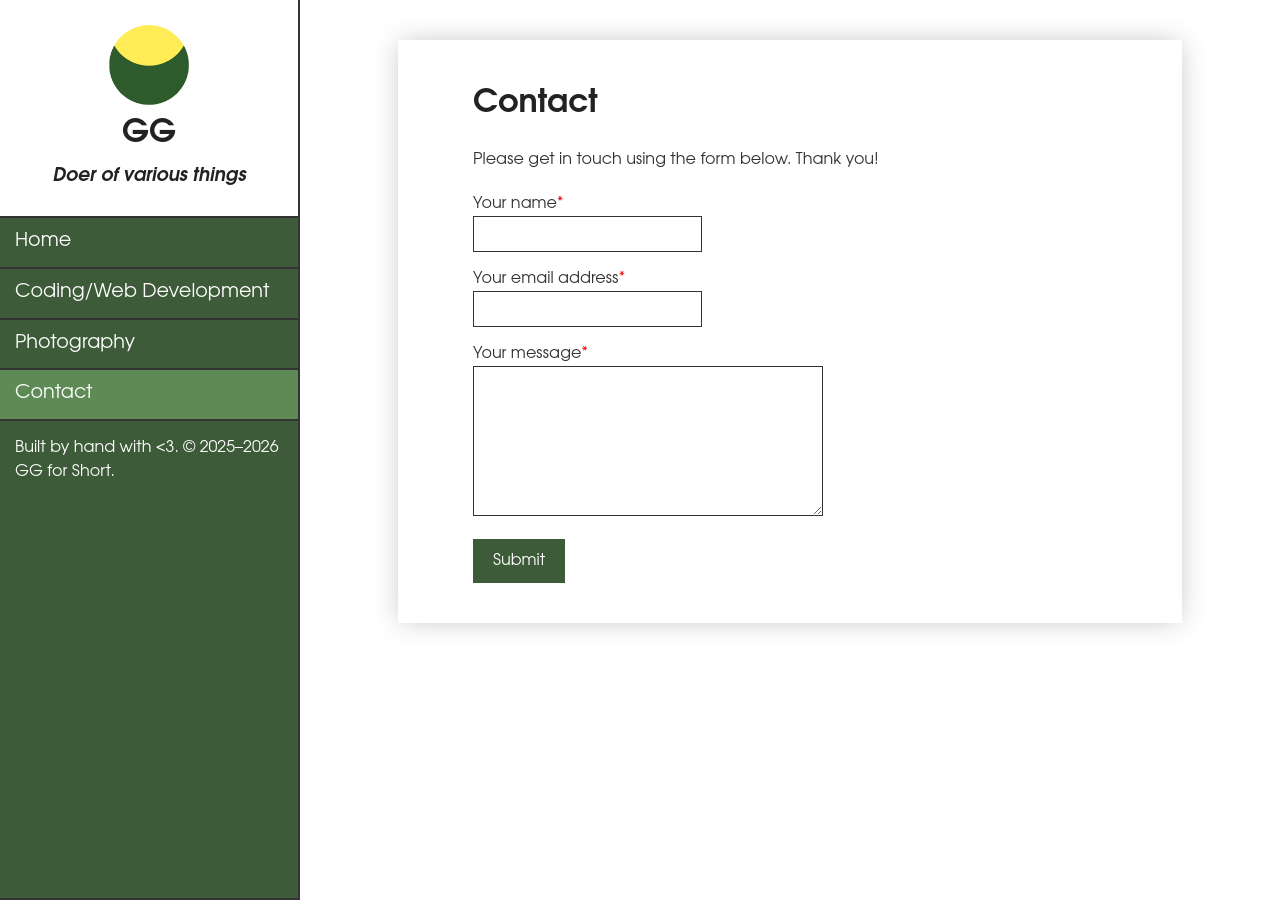
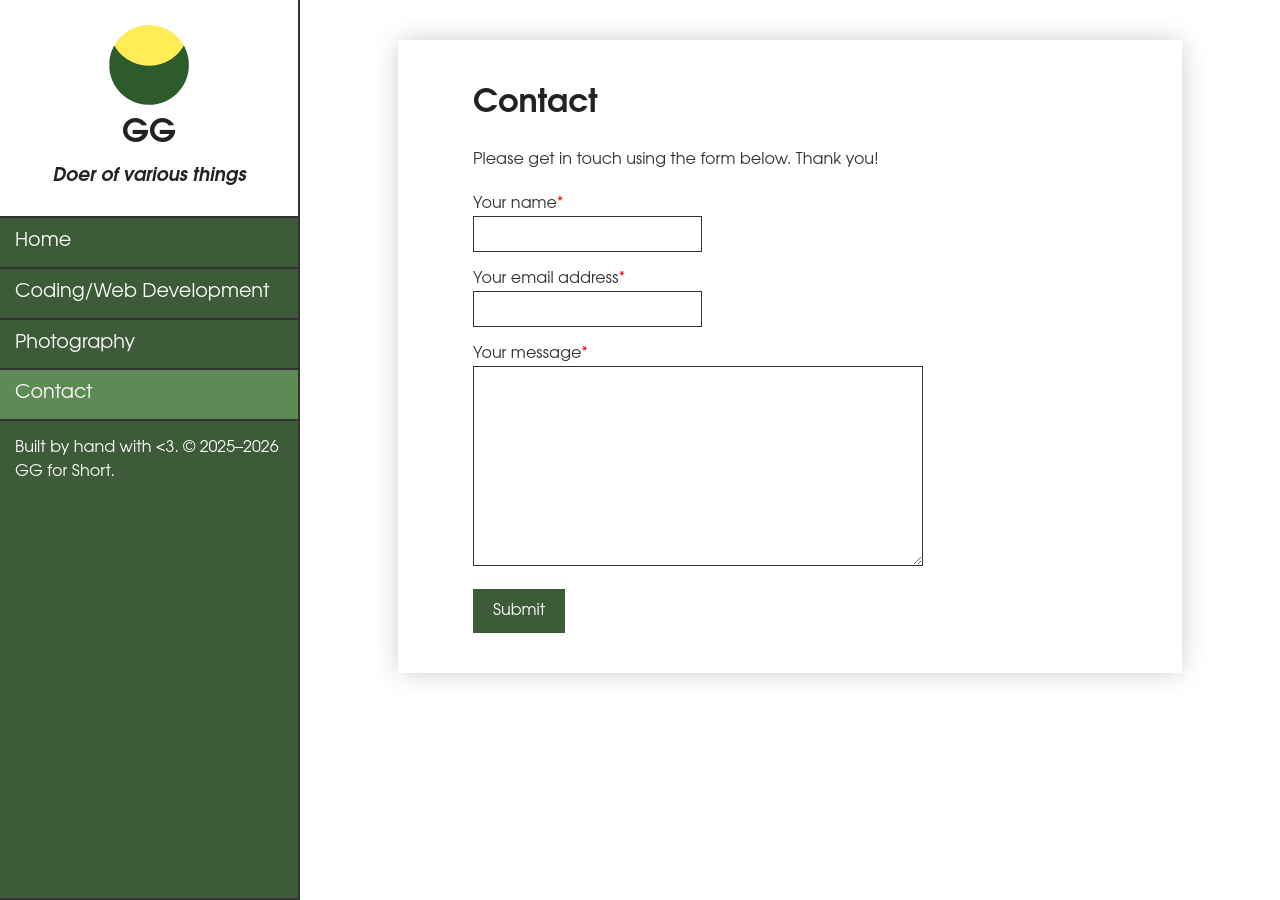
Before and after one commit to ggforshort/ggforshort.github.io, a Jekyll site: the page built from contact.md, in a window 1280 px wide. Built offline with Jekyll 4.4.1, drawn with Linux system fonts in a browser that asks for light colours.

Commit message:
Update main.scss

```diff
--- a/_sass/main.scss
+++ b/_sass/main.scss
@@ -166,9 +166,9 @@ input {
 textarea {
 	width: 100%;
 	@media (min-width: $md) {
-		width: 350px;
+		width: 450px;
 	}
-	height: 150px;
+	height: 200px;
 	border: 1px solid $dark-gray;
 	border-radius: 0;
 	padding: 5px;
```
